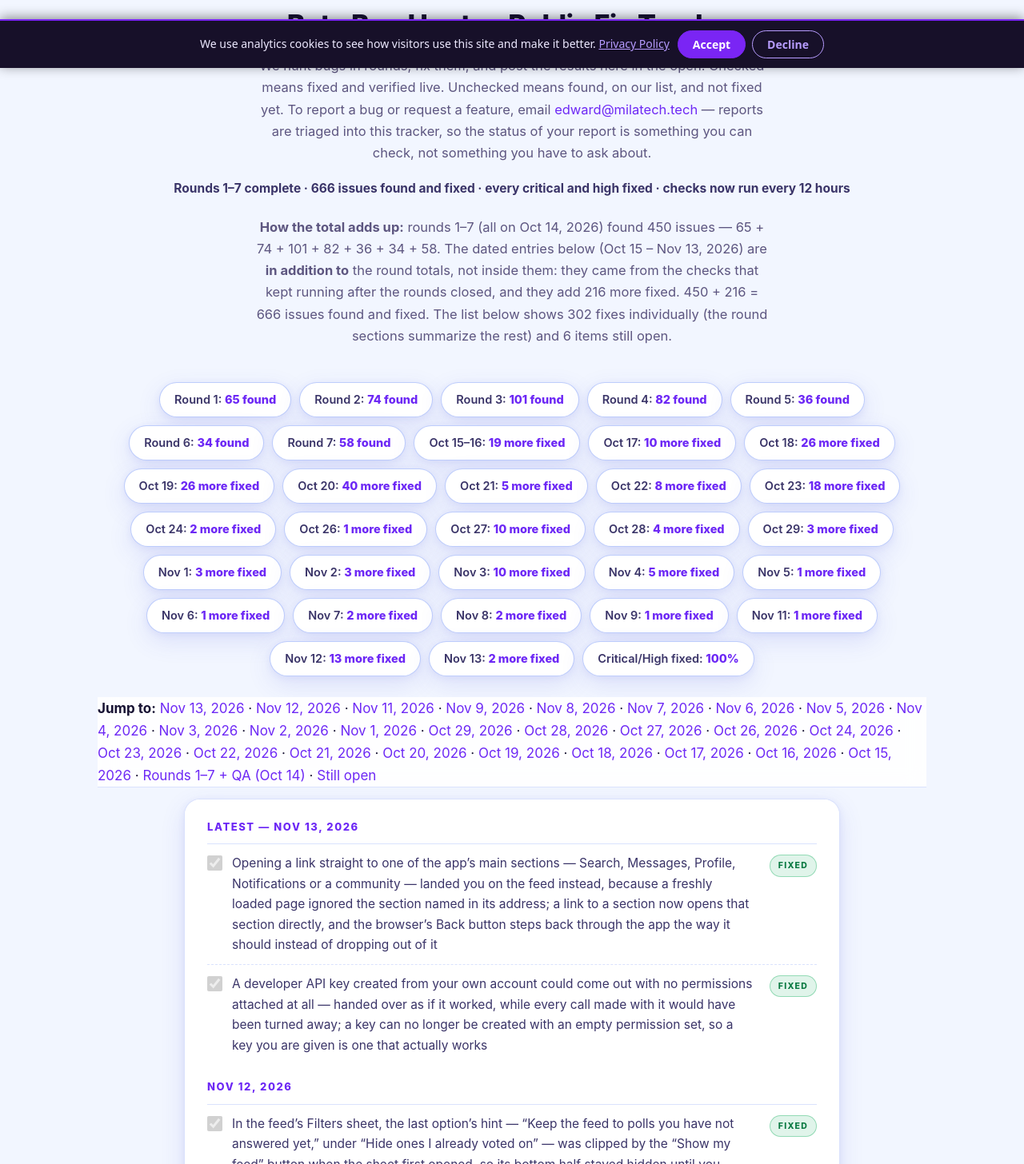
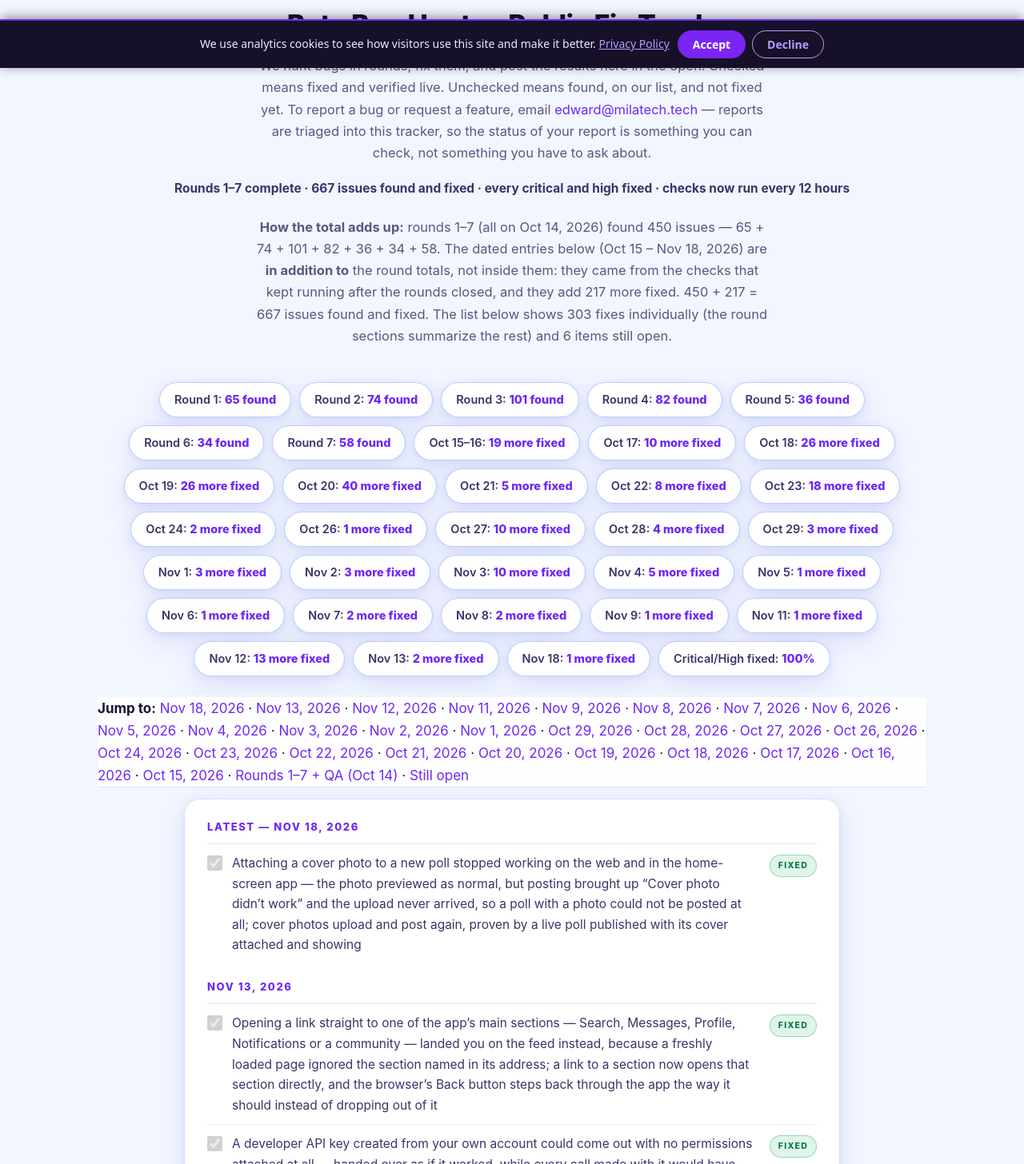
Before and after one commit to EdwardIssa/milatech-sites, a plain HTML site: page mila/fix-tracker.html in a window 1280 px wide. Shown: the part 715-2171 px from the top of the page at 80% size. Drawn offline with Linux system fonts and the light colour scheme.

Commit message:
Fix tracker: add Nov 18 cover-photo upload fix (667 total)

```diff
--- a/mila/fix-tracker.html
+++ b/mila/fix-tracker.html
@@ -4,7 +4,7 @@
 <meta charset="utf-8">
 <meta name="viewport" content="width=device-width, initial-scale=1">
 <title>MILA Fix Tracker — Beta Bug Hunt, Rounds 1–7 | MILA</title>
-<meta name="description" content="MILA&rsquo;s public Fix Tracker: bug-hunt rounds 1–7 complete, 666 issues found and fixed, every dated entry published in the open. MILA is in public beta on the web.">
+<meta name="description" content="MILA&rsquo;s public Fix Tracker: bug-hunt rounds 1–7 complete, 667 issues found and fixed, every dated entry published in the open. MILA is in public beta on the web.">
 <meta property="og:type" content="website">
 <meta property="og:site_name" content="MILA">
 <meta property="og:title" content="MILA — Real opinions, in real time.">
@@ -73,7 +73,7 @@
     <div>
       <div class="kicker">Fix Tracker</div>
       <h1>Every bug we found,<br><span class="hl">published.</span></h1>
-      <p class="lead">MILA is in public beta on the web — vote free at app.milatech.tech, no invite or signup needed. The iOS app is in public beta on TestFlight — builds 9 and 10 are approved and the public TestFlight link is live: <a href="https://testflight.apple.com/join/gh9mcQUK">testflight.apple.com/join/gh9mcQUK</a>. Bug-hunt rounds 1–7 are complete: 666 issues found and fixed, including 100% of critical and high-severity issues. Status as of November 13, 2026.</p>
+      <p class="lead">MILA is in public beta on the web — vote free at app.milatech.tech, no invite or signup needed. The iOS app is in public beta on TestFlight — builds 9 and 10 are approved and the public TestFlight link is live: <a href="https://testflight.apple.com/join/gh9mcQUK">testflight.apple.com/join/gh9mcQUK</a>. Bug-hunt rounds 1–7 are complete: 667 issues found and fixed, including 100% of critical and high-severity issues. Status as of November 18, 2026.</p>
     </div>
   </div>
 </header>
@@ -82,8 +82,8 @@
   <div class="wrap">
     <h2>Beta Bug Hunt — Public Fix Tracker</h2>
     <p class="sub">We hunt bugs in rounds, fix them, and post the results here in the open. Checked means fixed and verified live. Unchecked means found, on our list, and not fixed yet. To report a bug or request a feature, email <a href="mailto:edward@milatech.tech">edward@milatech.tech</a> — reports are triaged into this tracker, so the status of your report is something you can check, not something you have to ask about.</p>
-    <p class="bt-totals">Rounds 1–7 complete · 666 issues found and fixed · every critical and high fixed · checks now run every 12 hours</p>
-    <p class="sub"><strong>How the total adds up:</strong> rounds 1–7 (all on Oct 14, 2026) found 450 issues — 65 + 74 + 101 + 82 + 36 + 34 + 58. The dated entries below (Oct 15 – Nov 13, 2026) are <strong>in addition to</strong> the round totals, not inside them: they came from the checks that kept running after the rounds closed, and they add 216 more fixed. 450 + 216 = 666 issues found and fixed. The list below shows 302 fixes individually (the round sections summarize the rest) and 6 items still open.</p>
+    <p class="bt-totals">Rounds 1–7 complete · 667 issues found and fixed · every critical and high fixed · checks now run every 12 hours</p>
+    <p class="sub"><strong>How the total adds up:</strong> rounds 1–7 (all on Oct 14, 2026) found 450 issues — 65 + 74 + 101 + 82 + 36 + 34 + 58. The dated entries below (Oct 15 – Nov 18, 2026) are <strong>in addition to</strong> the round totals, not inside them: they came from the checks that kept running after the rounds closed, and they add 217 more fixed. 450 + 217 = 667 issues found and fixed. The list below shows 303 fixes individually (the round sections summarize the rest) and 6 items still open.</p>
     <div class="bt-stats">
       <span class="bt-stat">Round 1: <b>65 found</b></span>
       <span class="bt-stat">Round 2: <b>74 found</b></span>
@@ -117,11 +117,16 @@
       <span class="bt-stat">Nov 11: <b>1 more fixed</b></span>
       <span class="bt-stat">Nov 12: <b>13 more fixed</b></span>
       <span class="bt-stat">Nov 13: <b>2 more fixed</b></span>
+      <span class="bt-stat">Nov 18: <b>1 more fixed</b></span>
       <span class="bt-stat">Critical/High fixed: <b>100%</b></span>
     </div>
-    <nav class="bt-jump" aria-label="Jump to a date or round" style="margin:14px 0"><strong>Jump to:</strong> <a href="#nov-13">Nov 13, 2026</a> · <a href="#nov-12">Nov 12, 2026</a> · <a href="#nov-11">Nov 11, 2026</a> · <a href="#nov-9">Nov 9, 2026</a> · <a href="#nov-8">Nov 8, 2026</a> · <a href="#nov-7">Nov 7, 2026</a> · <a href="#nov-6">Nov 6, 2026</a> · <a href="#nov-5">Nov 5, 2026</a> · <a href="#nov-4">Nov 4, 2026</a> · <a href="#nov-3">Nov 3, 2026</a> · <a href="#nov-2">Nov 2, 2026</a> · <a href="#nov-1">Nov 1, 2026</a> · <a href="#oct-29">Oct 29, 2026</a> · <a href="#oct-28">Oct 28, 2026</a> · <a href="#oct-27">Oct 27, 2026</a> · <a href="#oct-26">Oct 26, 2026</a> · <a href="#oct-24">Oct 24, 2026</a> · <a href="#oct-23">Oct 23, 2026</a> · <a href="#oct-22">Oct 22, 2026</a> · <a href="#oct-21">Oct 21, 2026</a> · <a href="#oct-20">Oct 20, 2026</a> · <a href="#oct-19">Oct 19, 2026</a> · <a href="#oct-18">Oct 18, 2026</a> · <a href="#oct-17">Oct 17, 2026</a> · <a href="#oct-16">Oct 16, 2026</a> · <a href="#oct-15">Oct 15, 2026</a> · <a href="#rounds-oct-14">Rounds 1–7 + QA (Oct 14)</a> · <a href="#still-open">Still open</a></nav>
+    <nav class="bt-jump" aria-label="Jump to a date or round" style="margin:14px 0"><strong>Jump to:</strong> <a href="#nov-18">Nov 18, 2026</a> · <a href="#nov-13">Nov 13, 2026</a> · <a href="#nov-12">Nov 12, 2026</a> · <a href="#nov-11">Nov 11, 2026</a> · <a href="#nov-9">Nov 9, 2026</a> · <a href="#nov-8">Nov 8, 2026</a> · <a href="#nov-7">Nov 7, 2026</a> · <a href="#nov-6">Nov 6, 2026</a> · <a href="#nov-5">Nov 5, 2026</a> · <a href="#nov-4">Nov 4, 2026</a> · <a href="#nov-3">Nov 3, 2026</a> · <a href="#nov-2">Nov 2, 2026</a> · <a href="#nov-1">Nov 1, 2026</a> · <a href="#oct-29">Oct 29, 2026</a> · <a href="#oct-28">Oct 28, 2026</a> · <a href="#oct-27">Oct 27, 2026</a> · <a href="#oct-26">Oct 26, 2026</a> · <a href="#oct-24">Oct 24, 2026</a> · <a href="#oct-23">Oct 23, 2026</a> · <a href="#oct-22">Oct 22, 2026</a> · <a href="#oct-21">Oct 21, 2026</a> · <a href="#oct-20">Oct 20, 2026</a> · <a href="#oct-19">Oct 19, 2026</a> · <a href="#oct-18">Oct 18, 2026</a> · <a href="#oct-17">Oct 17, 2026</a> · <a href="#oct-16">Oct 16, 2026</a> · <a href="#oct-15">Oct 15, 2026</a> · <a href="#rounds-oct-14">Rounds 1–7 + QA (Oct 14)</a> · <a href="#still-open">Still open</a></nav>
     <div class="bt-scroll" role="region" aria-label="Bug fix tracker list" tabindex="0">
-      <h3 class="bt-group" id="nov-13">Latest — Nov 13, 2026</h3>
+      <h3 class="bt-group" id="nov-18">Latest — Nov 18, 2026</h3>
+      <ul class="bt-list">
+        <li class="bt-item"><input type="checkbox" checked disabled><span class="bt-text">Attaching a cover photo to a new poll stopped working on the web and in the home-screen app — the photo previewed as normal, but posting brought up &ldquo;Cover photo didn&rsquo;t work&rdquo; and the upload never arrived, so a poll with a photo could not be posted at all; cover photos upload and post again, proven by a live poll published with its cover attached and showing</span><span class="bt-pill fixed">Fixed</span></li>
+      </ul>
+      <h3 class="bt-group" id="nov-13">Nov 13, 2026</h3>
       <ul class="bt-list">
         <li class="bt-item"><input type="checkbox" checked disabled><span class="bt-text">Opening a link straight to one of the app&rsquo;s main sections — Search, Messages, Profile, Notifications or a community — landed you on the feed instead, because a freshly loaded page ignored the section named in its address; a link to a section now opens that section directly, and the browser&rsquo;s Back button steps back through the app the way it should instead of dropping out of it</span><span class="bt-pill fixed">Fixed</span></li>
         <li class="bt-item"><input type="checkbox" checked disabled><span class="bt-text">A developer API key created from your own account could come out with no permissions attached at all — handed over as if it worked, while every call made with it would have been turned away; a key can no longer be created with an empty permission set, so a key you are given is one that actually works</span><span class="bt-pill fixed">Fixed</span></li>
```
Also changed, not shown: mila/index.html (+1 -1 lines).
